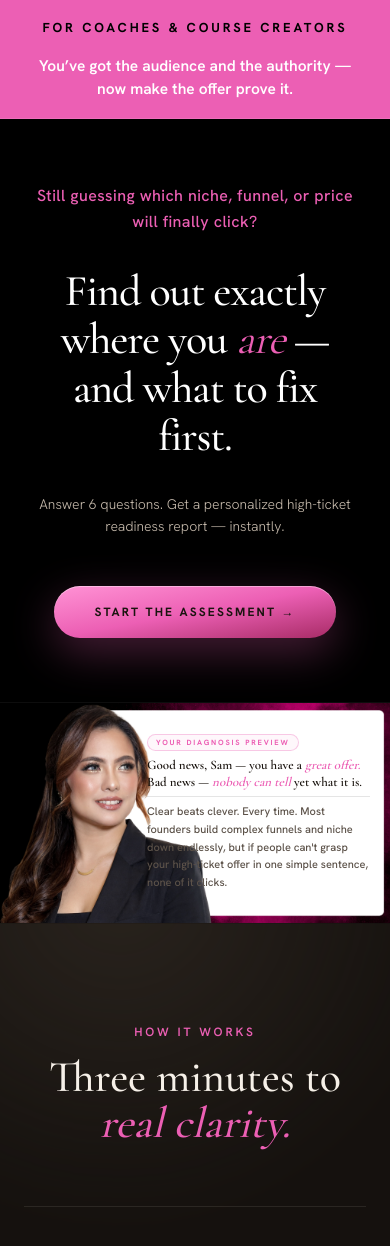
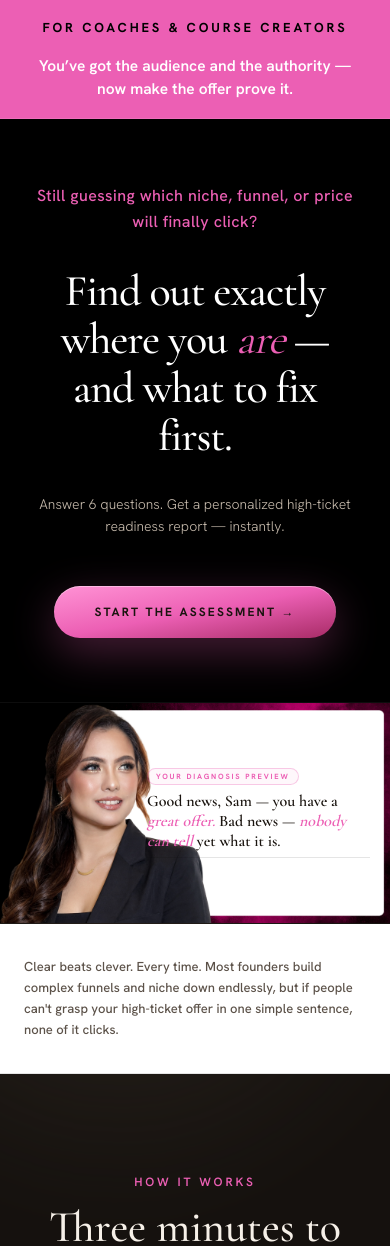
Before and after one commit to allie-pasag/aap-ht-qualifier, a Next.js app: page / in a window 390 px wide. Shown: the top 1246 px of the page. Built offline with nearby package versions, Linux system fonts and the light colour scheme; no server answers; a web font is replaced by a local one.

Commit message:
feat: split mobile diagnostic preview into background-image and separate clear-beats-clever sections per exact requested code

```diff
--- a/components/LandingView.tsx
+++ b/components/LandingView.tsx
@@ -352,7 +352,7 @@ export default function LandingView({ onStart }: LandingViewProps) {
 
         {/* ===== NEW SECTION: DIAGNOSTIC SAMPLE (Mobile Background Image Layout) ===== */}
         <section className="lg:hidden relative w-screen left-1/2 ml-[-50vw] border-b border-black/10 overflow-hidden z-20">
-          {/* Background Image of the Woman & White rounded box */}
+          {/* Background Image */}
           <div className="absolute inset-0 w-full h-full">
             <img
               src="/allie-mobile-bg.png"
@@ -360,22 +360,25 @@ export default function LandingView({ onStart }: LandingViewProps) {
               alt="Allie Mobile Background"
             />
           </div>
-
-          {/* Overlay Text Container pushed to the right side (where the white space is) */}
+          {/* Overlay Text Container */}
           <div className="relative z-10 w-full flex justify-end py-7 pr-5 pl-1 min-h-[220px] sm:min-h-[280px]">
             <div className="w-[62%] flex flex-col justify-center space-y-1.5 sm:space-y-3 pl-1">
               <div className="inline-block font-sans text-[7.5px] sm:text-[9px] tracking-[0.24em] uppercase text-[#EC5FB4] font-bold border border-[#EC5FB4]/30 rounded-full px-2 py-0.5 w-fit bg-[#EC5FB4]/5">
                 Your Diagnosis Preview
               </div>
-              <h3 className="font-serif font-bold text-[13px] sm:text-[16.5px] md:text-xl leading-[1.25] text-dark-ink">
+              <h3 className="font-serif font-bold text-[16px] sm:text-[20px] md:text-2xl leading-[1.25] text-dark-ink">
                 Good news, Sam — you have a <span className="font-serif italic text-[#EC5FB4]">great offer.</span> Bad news — <span className="font-serif italic text-[#EC5FB4]">nobody can tell</span> yet what it is.
               </h3>
               <div className="h-[1px] bg-black/10 w-full"></div>
-              <p className="font-sans text-[11px] sm:text-[14px] md:text-[15.5px] leading-relaxed text-dark-body font-medium">
-                Clear beats clever. Every time. Most founders build complex funnels and niche down endlessly, but if people can't grasp your high-ticket offer in one simple sentence, none of it clicks.
-              </p>
             </div>
           </div>
+        </section>
+
+        {/* ===== CLEAR BEATS CLEVER (Separate Section Below) ===== */}
+        <section className="lg:hidden relative w-screen left-1/2 ml-[-50vw] bg-white border-b border-black/10 z-20 px-6 py-8">
+          <p className="font-sans text-[13px] sm:text-[15px] leading-relaxed text-dark-body font-medium">
+            Clear beats clever. Every time. Most founders build complex funnels and niche down endlessly, but if people can't grasp your high-ticket offer in one simple sentence, none of it clicks.
+          </p>
         </section>
 
         {/* ===== NEW SECTION: DIAGNOSTIC SAMPLE (Desktop Layout) ===== */}
```
